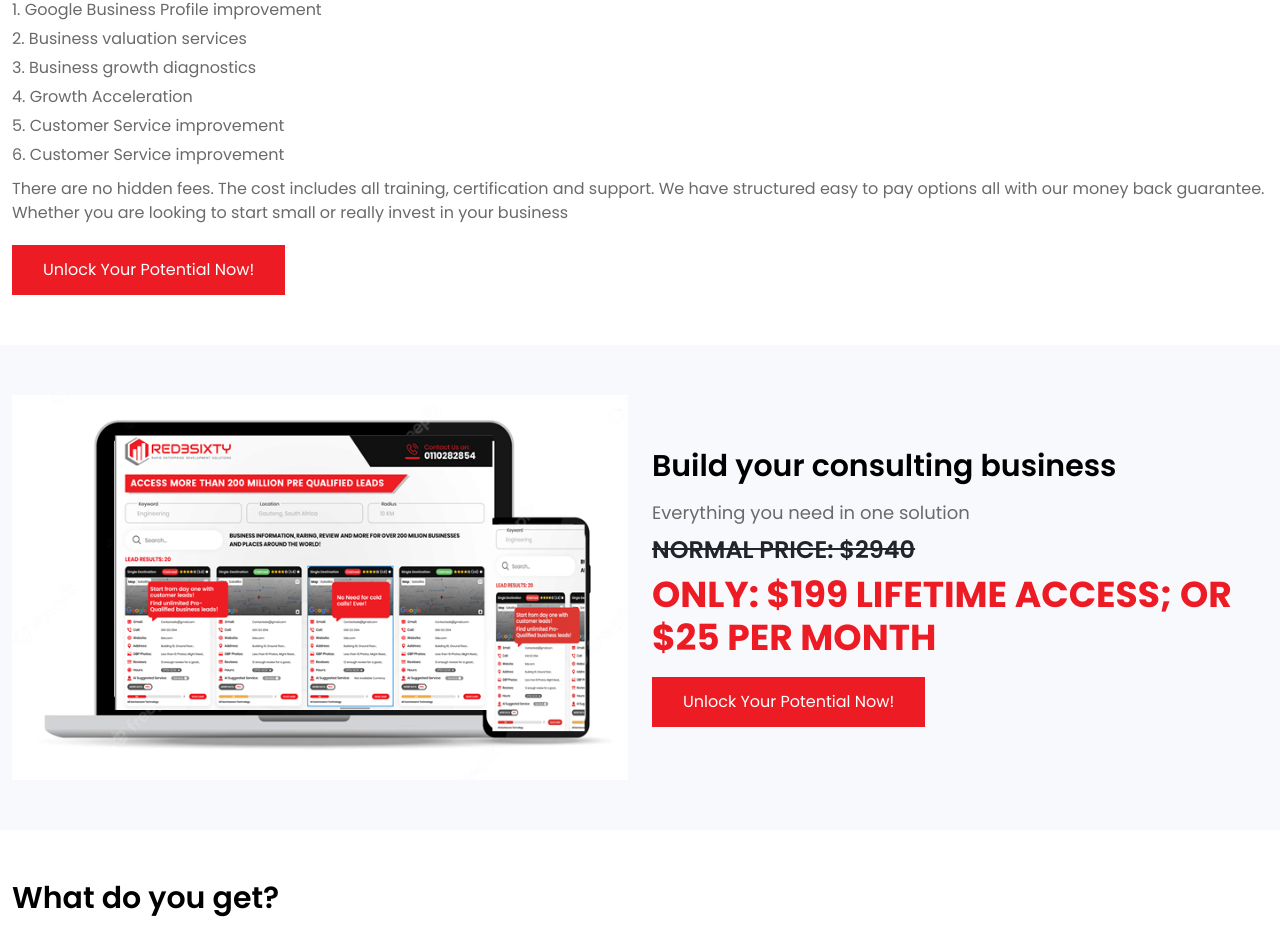
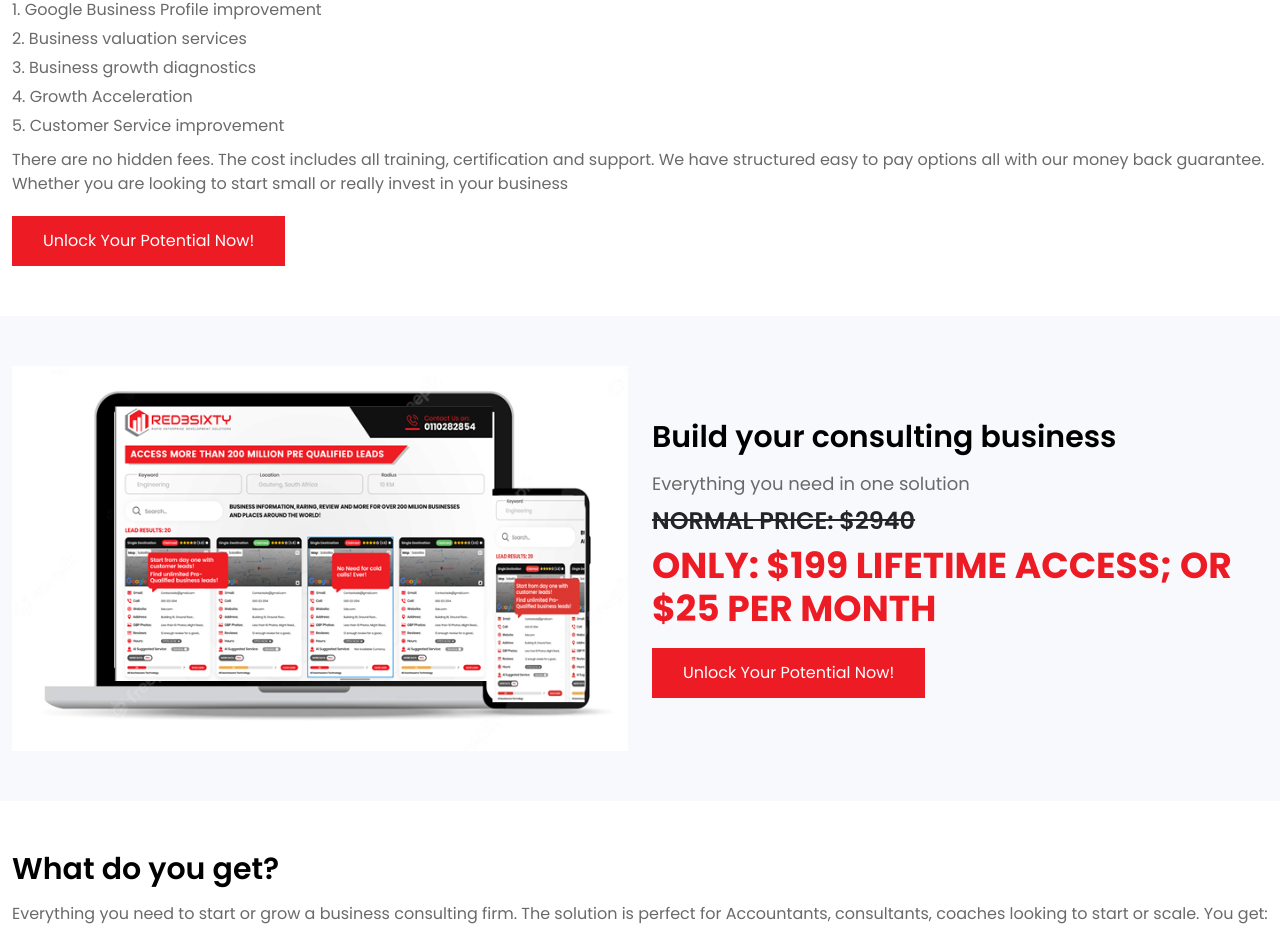
Before and after one commit to gauravpixxelu/red3-sixty, a React (Create React App) app: page /an-accountant in a window 1280 px wide. Shown: the part 3734-4667 px from the top of the page. Built offline with nearby package versions, Linux system fonts and the light colour scheme.

Commit message:
new-work

```diff
--- a/src/Components/ACoach.jsx
+++ b/src/Components/ACoach.jsx
@@ -214,7 +214,6 @@ function ACoach() {
                         <li>3. Business growth diagnostics</li>
                         <li>4. Growth Acceleration</li>
                         <li>5. Customer Service improvement</li>
-                        <li>6. Customer Service improvement</li>
                     </ul>
                     <p className="hdng-16">There are no hidden fees. The cost includes all training, certification and support. We have structured easy to pay options all with our money back guarantee. Whether you are looking to start small or really invest in your business</p>
                     <NavLink to="/potential" className="custom-btn"><span>Unlock Your Potential Now!</span></NavLink>
--- a/src/Components/AConsultant.jsx
+++ b/src/Components/AConsultant.jsx
@@ -214,7 +214,6 @@ function AConsultant() {
                         <li>3. Business growth diagnostics</li>
                         <li>4. Growth Acceleration</li>
                         <li>5. Customer Service improvement</li>
-                        <li>6. Customer Service improvement</li>
                     </ul>
                     <p className="hdng-16">There are no hidden fees. The cost includes all training, certification and support. We have structured easy to pay options all with our money back guarantee. Whether you are looking to start small or really invest in your business</p>
                     <NavLink to="/potential" className="custom-btn"><span>Unlock Your Potential Now!</span></NavLink>
--- a/src/Components/AnAccountant.jsx
+++ b/src/Components/AnAccountant.jsx
@@ -216,7 +216,6 @@ function AnAccountant() {
                         <li>3. Business growth diagnostics</li>
                         <li>4. Growth Acceleration</li>
                         <li>5. Customer Service improvement</li>
-                        <li>6. Customer Service improvement</li>
                     </ul>
                     <p className="hdng-16">There are no hidden fees. The cost includes all training, certification and support. We have structured easy to pay options all with our money back guarantee. Whether you are looking to start small or really invest in your business</p>
                     <NavLink to="/potential" className="custom-btn"><span>Unlock Your Potential Now!</span></NavLink>
```
